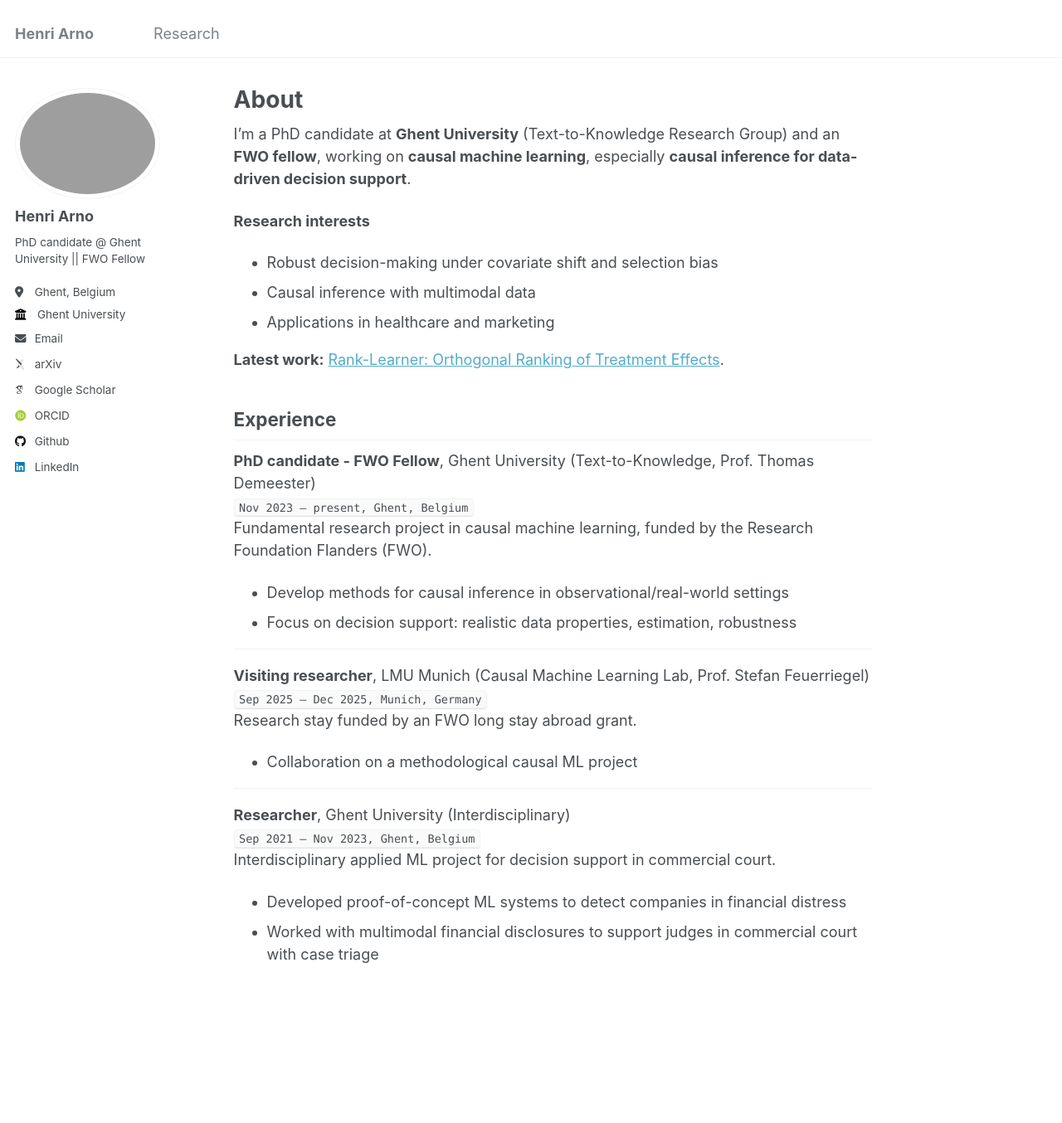
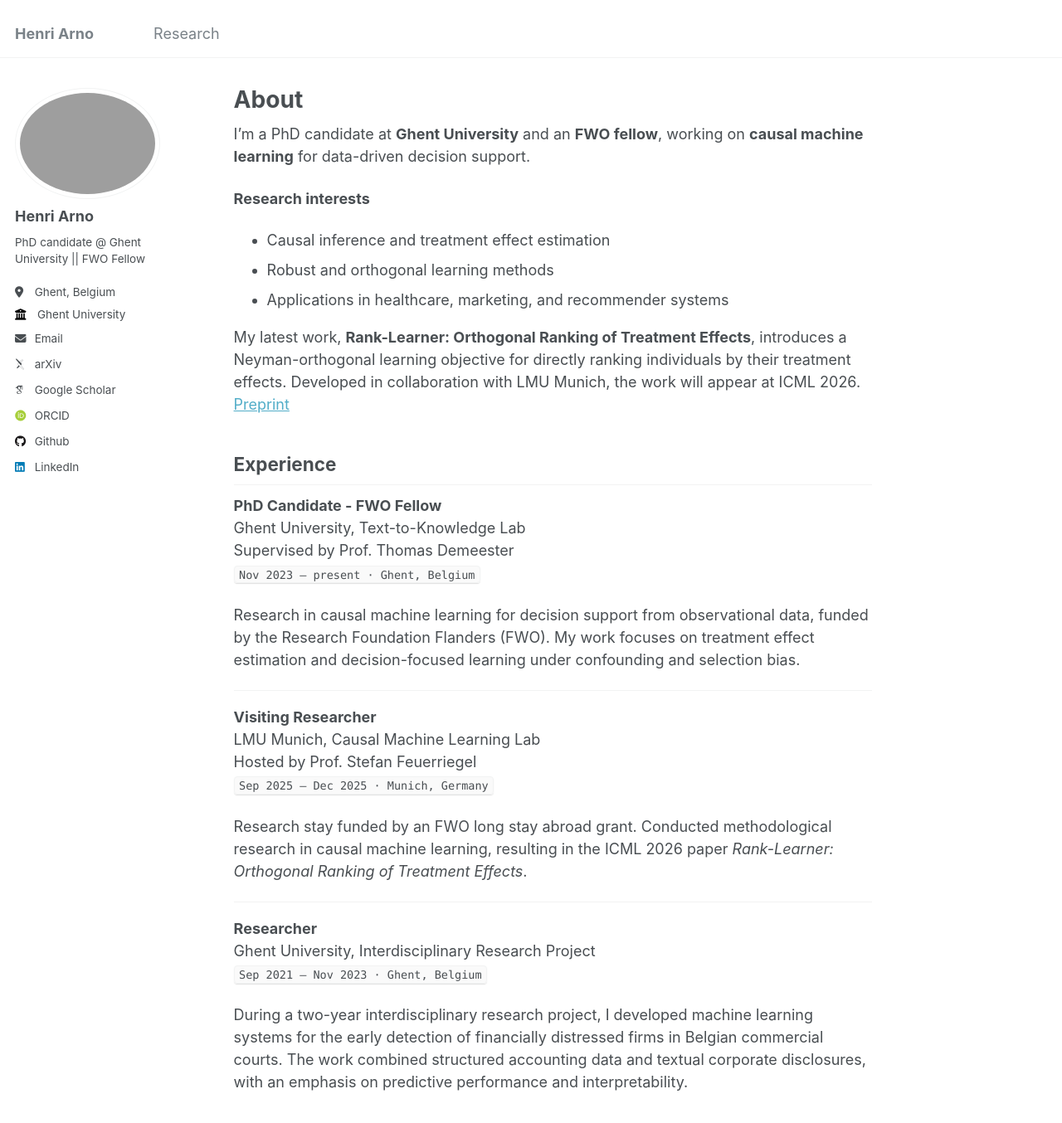
Before and after one commit to HenriArno/HenriArno.github.io, a Jekyll site: the page built from _pages/about.md, in a window 1280 px wide and 1400 px high. Shown: the top 1354 px of the window at 83% size. Built offline with Jekyll 4.4.1, drawn with Linux system fonts in a browser that asks for light colours; some web fonts are replaced.

Commit message:
Update about.md

```diff
--- a/_pages/about.md
+++ b/_pages/about.md
@@ -7,32 +7,37 @@ redirect_from:
   - /about.html
 ---
 
-I’m a PhD candidate at **Ghent University** (Text-to-Knowledge Research Group) and an **FWO fellow**, working on **causal machine learning**, especially **causal inference for data-driven decision support**.
+I’m a PhD candidate at **Ghent University** and an **FWO fellow**, working on **causal machine learning** for data-driven decision support.
 
 **Research interests**
-- Robust decision-making under covariate shift and selection bias
-- Causal inference with multimodal data
-- Applications in healthcare and marketing
+- Causal inference and treatment effect estimation
+- Robust and orthogonal learning methods
+- Applications in healthcare, marketing, and recommender systems
 
-**Latest work:** [Rank-Learner: Orthogonal Ranking of Treatment Effects](https://arxiv.org/abs/2602.03517).
-
+My latest work, **Rank-Learner: Orthogonal Ranking of Treatment Effects**, introduces a Neyman-orthogonal learning objective for directly ranking individuals by their treatment effects. Developed in collaboration with LMU Munich, the work will appear at ICML 2026. [Preprint](https://arxiv.org/abs/2602.03517)
 
 ## Experience
-**PhD candidate - FWO Fellow**, Ghent University (Text-to-Knowledge, Prof. Thomas Demeester)
-`Nov 2023 – present, Ghent, Belgium`
-Fundamental research project in causal machine learning, funded by the Research Foundation Flanders (FWO).
-- Develop methods for causal inference in observational/real-world settings
-- Focus on decision support: realistic data properties, estimation, robustness
+
+**PhD Candidate - FWO Fellow**
+Ghent University, Text-to-Knowledge Lab
+Supervised by Prof. Thomas Demeester
+`Nov 2023 – present · Ghent, Belgium`
+
+Research in causal machine learning for decision support from observational data, funded by the Research Foundation Flanders (FWO). My work focuses on treatment effect estimation and decision-focused learning under confounding and selection bias.
 
 ---
-**Visiting researcher**, LMU Munich (Causal Machine Learning Lab, Prof. Stefan Feuerriegel)
-`Sep 2025 – Dec 2025,  Munich, Germany`
-Research stay funded by an FWO long stay abroad grant.
-- Collaboration on a methodological causal ML project
+
+**Visiting Researcher**
+LMU Munich, Causal Machine Learning Lab
+Hosted by Prof. Stefan Feuerriegel
+`Sep 2025 – Dec 2025 · Munich, Germany`
+
+Research stay funded by an FWO long stay abroad grant. Conducted methodological research in causal machine learning, resulting in the ICML 2026 paper *Rank-Learner: Orthogonal Ranking of Treatment Effects*.
 
 ---
-**Researcher**, Ghent University (Interdisciplinary)
-`Sep 2021 – Nov 2023,  Ghent, Belgium`
-Interdisciplinary applied ML project for decision support in commercial court.
-- Developed proof-of-concept ML systems to detect companies in financial distress
-- Worked with multimodal financial disclosures to support judges in commercial court with case triage
+
+**Researcher**
+Ghent University, Interdisciplinary Research Project
+`Sep 2021 – Nov 2023 · Ghent, Belgium`
+
+During a two-year interdisciplinary research project, I developed machine learning systems for the early detection of financially distressed firms in Belgian commercial courts. The work combined structured accounting data and textual corporate disclosures, with an emphasis on predictive performance and interpretability.
```
